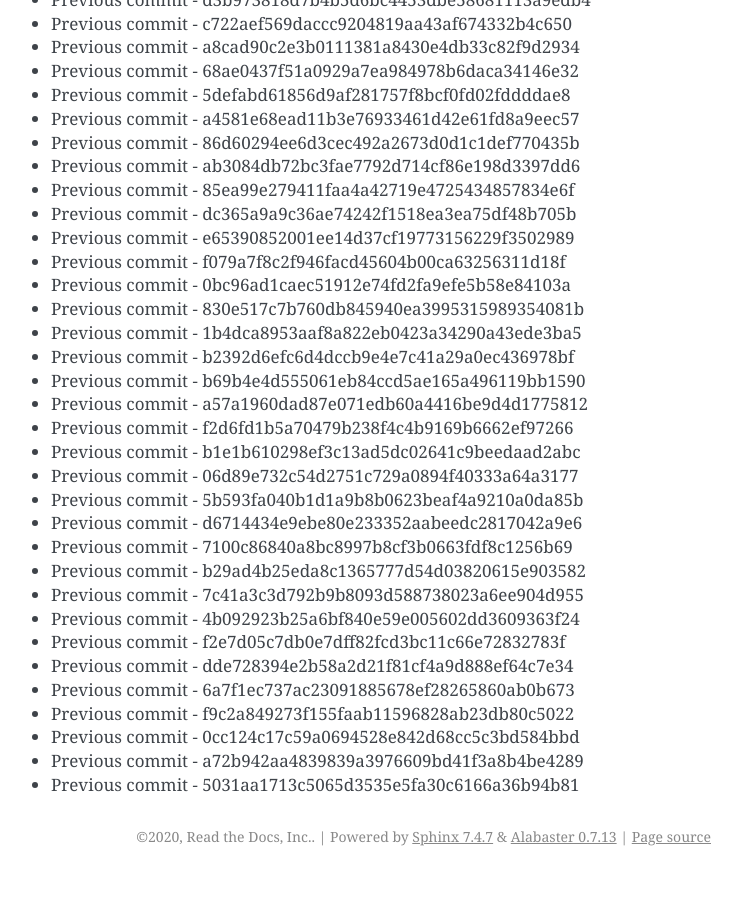
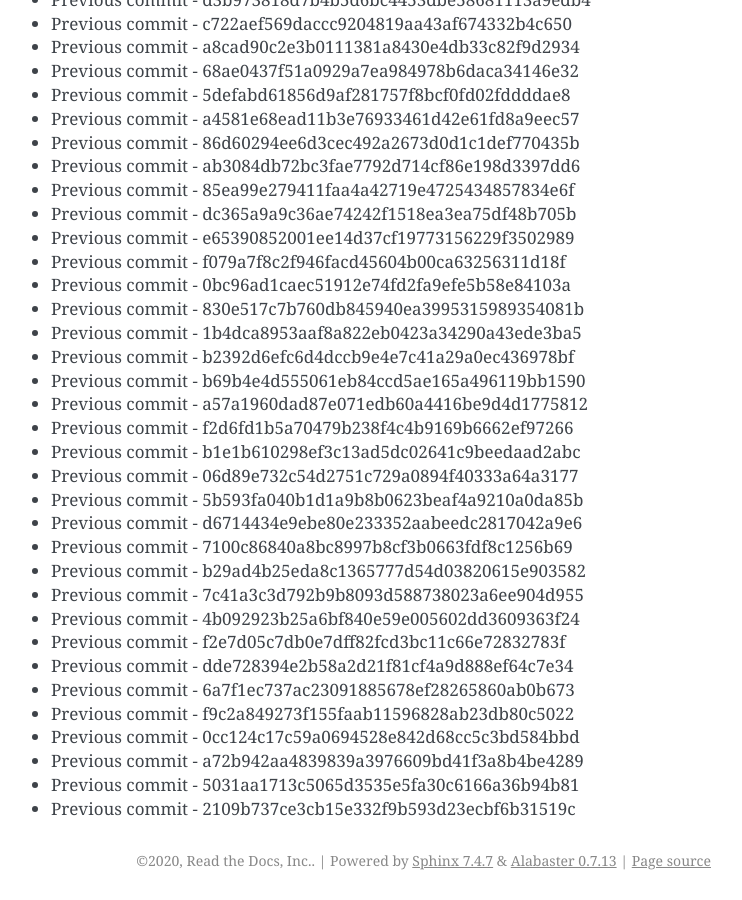
Before and after one commit to readthedocs/rtd-git-stresstest, a Sphinx documentation site: the page built from docs/updates.rst, in a window 1280 px wide and 900 px high, scrolled down 71856 px. Shown: the whole window, without its empty margins (399-1141 px from the left). Built offline with Sphinx 7.4.7, drawn with Linux system fonts in a browser that asks for light colours; before the commit the page ends 72732 px from its top, so only the background shows below that.

Commit message:
Generating commit from previous: 2109b737ce3cb15e332f9b593d23ecbf6b31519c

```diff
--- a/docs/updates.rst
+++ b/docs/updates.rst
@@ -3051,3 +3051,4 @@ It can be tested for any performance characteristics.
 * Previous commit - 0cc124c17c59a0694528e842d68cc5c3bd584bbd
 * Previous commit - a72b942aa4839839a3976609bd41f3a8b4be4289
 * Previous commit - 5031aa1713c5065d3535e5fa30c6166a36b94b81
+* Previous commit - 2109b737ce3cb15e332f9b593d23ecbf6b31519c
```
